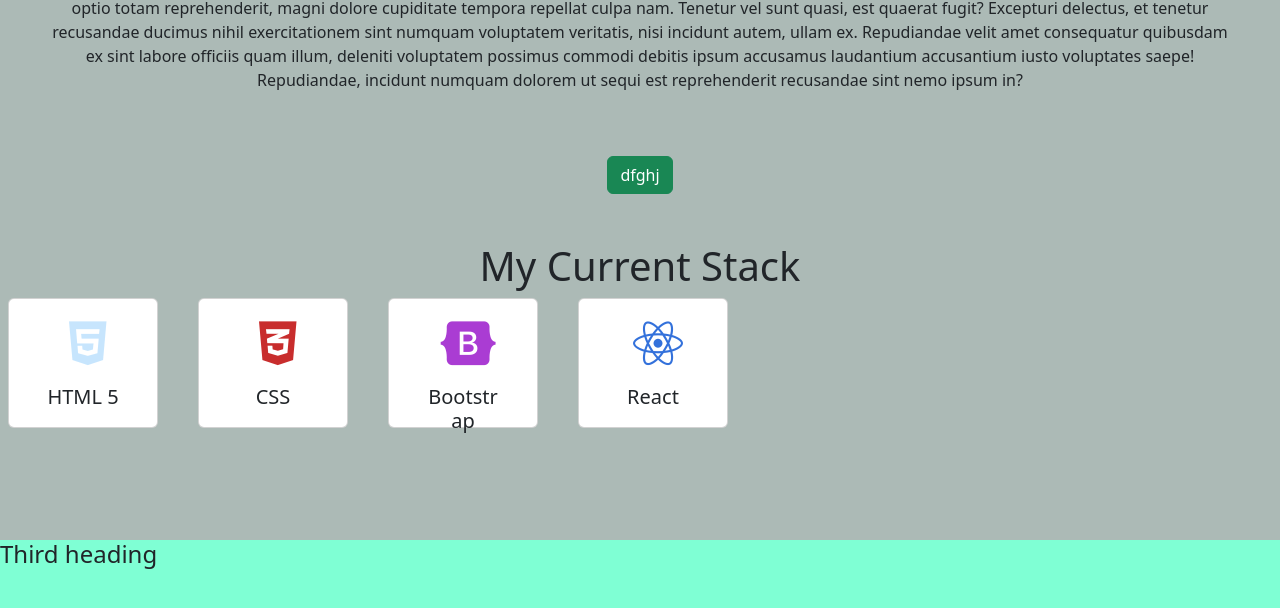
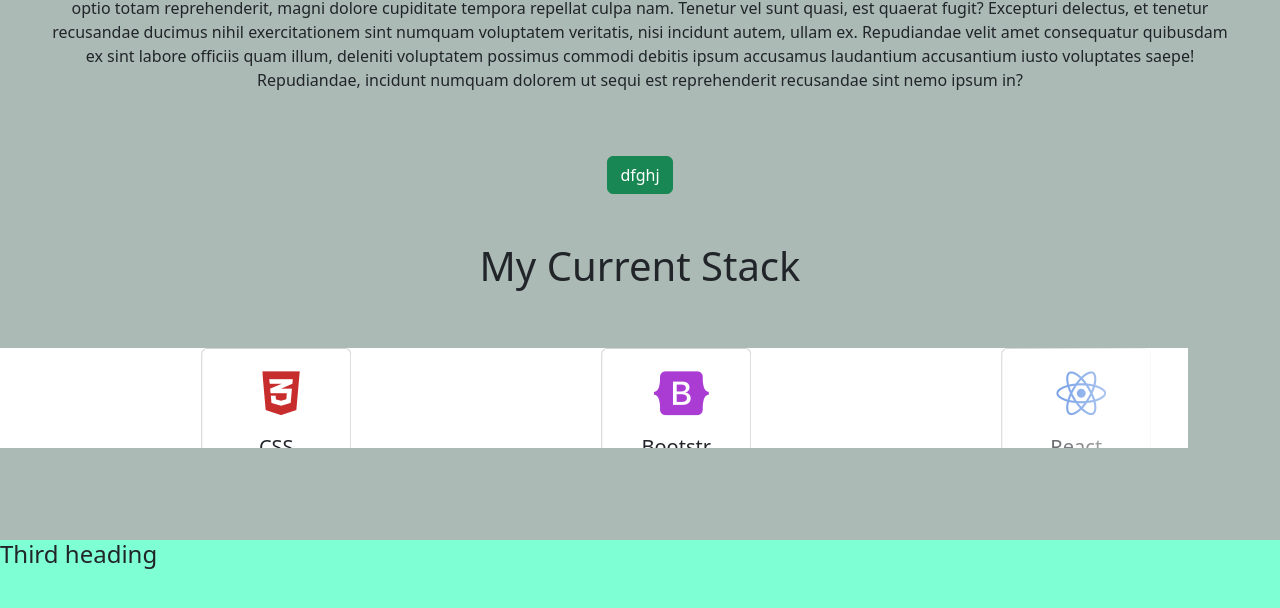
Before and after one commit to AdamDono/vice-profile, an Angular app: page / in a window 1280 px wide. Shown: the part 1387-1995 px from the top of the page. Built offline with nearby package versions, Linux system fonts and the light colour scheme.

Commit message:
slider tech

```diff
--- a/src/app/scroll-feature/scroll-feature.component.html
+++ b/src/app/scroll-feature/scroll-feature.component.html
@@ -57,6 +57,10 @@
 
 <div class="technologies row">
 
+
+  <div class="slider">
+    <div class="slide-track">
+      <div class="slide">
         <div class="card text-center mb-">
           <div class="card-body">
             <i class="fa-brands fa-html5 fa-beat-fade fa-2xl" style="color: #74C0FC;"></i>
@@ -65,7 +69,8 @@
           </div>
 
 
-  </div>
+        </div> </div>
+      <div class="slide">
         <div class="card text-center mb-">
           <div class="card-body">
 
@@ -74,8 +79,8 @@
             <h5 class="card-title">CSS
             </h5>
           </div>
-  </div>
-
+        </div> </div>
+      <div class="slide">
         <div class="card text-center mb-">
           <div class="card-body">
 
@@ -84,9 +89,8 @@
             <h5 class="card-title">Bootstrap
             </h5>
           </div>
-  </div>
-
-
+        </div> </div>
+      <div class="slide">
         <div class="card text-center mb-">
           <div class="card-body">
 
@@ -95,7 +99,17 @@
             <h5 class="card-title">React
             </h5>
           </div>
+        </div> </div>
+      <div class="slide">
+
+
       </div>
+
+    </div>
+  </div>
+
+
+
 
 </div>
 
--- a/src/app/scroll-feature/scroll-feature.component.scss
+++ b/src/app/scroll-feature/scroll-feature.component.scss
@@ -55,6 +55,13 @@
       .u img {
         display: none;
       }
+
+
+      .AboutSection {
+        height: 90px;
+       padding-bottom:  900px;
+
+    }
 
   }
 .card{
@@ -182,3 +189,59 @@ margin-left: 100px;
 .greeting{
   font-size: 60px;
 }
+
+
+
+@mixin white-gradient {
+  background: linear-gradient(to right,  rgba(255,255,255,1) 0%,rgba(255,255,255,0) 100%);
+}
+
+$animationSpeed: 40s;
+
+//sponser animation
+@keyframes scroll {
+  0% { transform: translateX(0); }
+  100% { transform: translateX(calc(-250px * 7))}
+}
+
+// Styling
+.slider {
+  background: white;
+margin-top: 50px;
+  height: 100px;
+  overflow:hidden;
+  position: relative;
+  width: 1200px;
+
+  &::before,
+  &::after {
+    @include white-gradient;
+    content: "";
+    height: 100px;
+    position: absolute;
+    width: 200px;
+    z-index: 2;
+  }
+
+  &::after {
+    right: 0;
+    top: 0;
+    transform: rotateZ(180deg);
+  }
+
+  &::before {
+    left: 0;
+    top: 0;
+  }
+
+  .slide-track {
+    animation: scroll $animationSpeed linear infinite;
+    display: flex;
+    width: calc(250px * 14);
+  }
+
+  .slide {
+    height: 50px;
+    width: 400px;
+  }
+}
```
Lines whose indentation alone changed are shown as unchanged.
